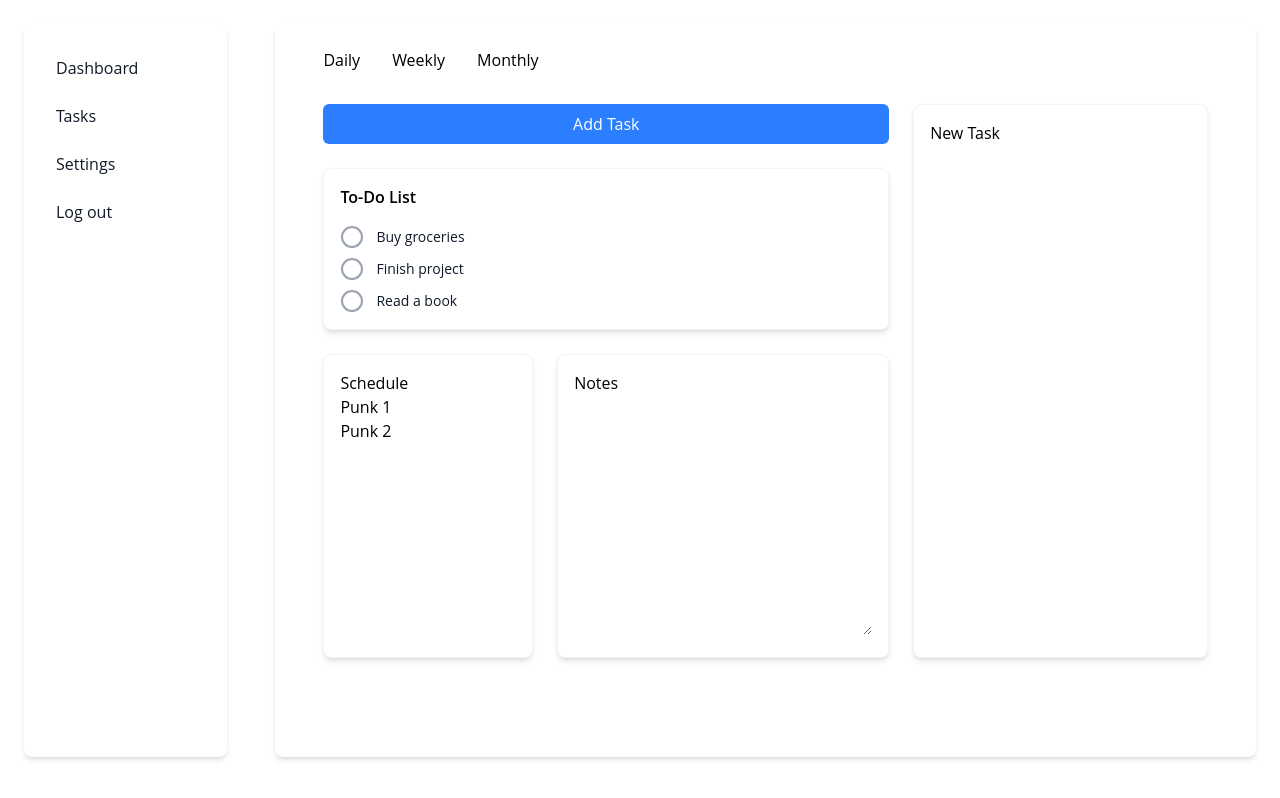
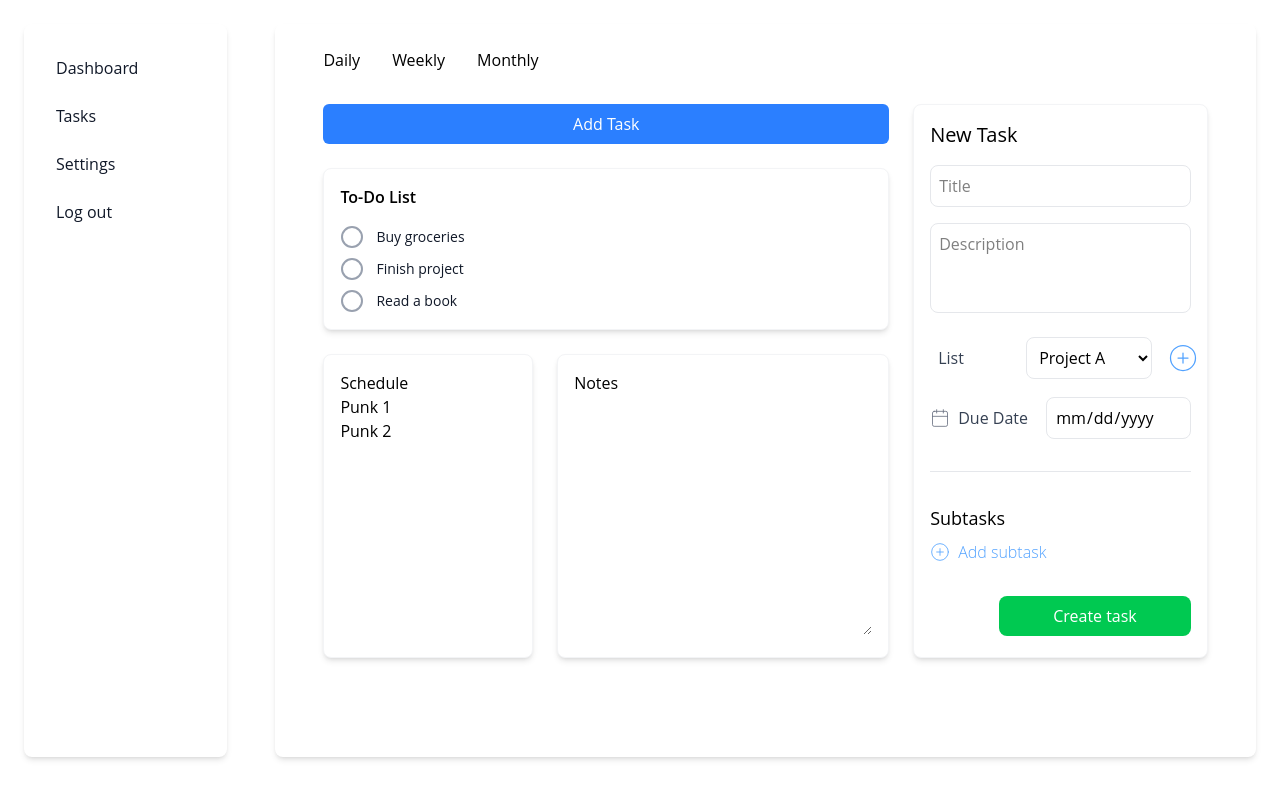
Before and after one commit to yaruta/planner-app, a Next.js app: page /tasks in a window 1280 px wide. Built offline with nearby package versions, Linux system fonts and the light colour scheme; no server answers; sample sign-in values are in the browser's storage.

Commit message:
Implement UI for the new task creation form. #33

```diff
--- a/app/globals.css
+++ b/app/globals.css
@@ -13,3 +13,7 @@ body {
   height: 100%;
   margin: 0;
 }
+
+input[type="date"]::-webkit-calendar-picker-indicator {
+  display: none;
+}
--- a/components/tasks/TasksForm.jsx
+++ b/components/tasks/TasksForm.jsx
@@ -1,10 +1,77 @@
 import Card from "../ui/Card";
+import { PlusCircle, Calendar, ListIcon } from "lucide-react";
 
 export default function TasksForm() {
   return (
     <Card className="h-full">
-      <form>
-        <h2>New Task</h2>
+      <h2 className="text-xl font-normal mb-4">New Task</h2>
+      <form className="space-y-4">
+        <input
+          type="text"
+          name="title"
+          id="title"
+          placeholder="Title"
+          className="w-full p-2 border border-gray-200 rounded-lg focus:outline-none  focus:ring focus:ring-blue-200 "
+        />
+        <textarea
+          name="description"
+          id="description"
+          placeholder="Description"
+          maxLength={250}
+          rows={3}
+          className="w-full p-2 border border-gray-200 rounded-lg focus:outline-none  focus:ring focus:ring-blue-200 resize-none"
+        ></textarea>
+
+        <div className="flex items-center space-x-2">
+          <ListIcon size={20} className="text-gray-500 stroke-1" />
+          <label htmlFor="list" className="text-gray-700 min-w-20">
+            List
+          </label>
+          <select
+            name="list"
+            id="list"
+            className="p-2 border border-gray-200 rounded-lg flex-1 focus:outline-none  focus:ring focus:ring-blue-200"
+          >
+            <optgroup label="Work">
+              <option value="Project A">Project A</option>
+              <option value="Project B">Project B</option>
+            </optgroup>
+            <optgroup label="Personal">
+              <option value="Groceries">Groceries</option>
+              <option value="Fitness">Fitness</option>
+            </optgroup>
+          </select>
+          <button className="p-2 bg-white text-blue-400 hover:text-blue-600">
+            <PlusCircle size={30} className="stroke-1"/>
+          </button>
+        </div>
+
+        <div className="flex items-center space-x-2 border-b border-gray-200 pb-8">
+          <Calendar size={20} className="text-gray-500 stroke-1" />
+          <label htmlFor="due-date" className="text-gray-700 min-w-20">
+            Due Date
+          </label>
+          <input
+            type="date"
+            name="date"
+            id="date"
+            className="p-2 border border-gray-200 rounded-lg flex-1 focus:outline-none  focus:ring focus:ring-blue-200"
+          />
+        </div>
+
+        <div className="mt-8">
+          <h3 className="text-lg mb-2">Subtasks</h3>
+          <button className="flex items-center space-x-2 text-blue-400 hover:text-blue-600">
+            <PlusCircle size={20} className="stroke-1"/>
+            <span className="font-thin">Add subtask</span>
+          </button>
+          <ul className="mt-2 space-y-1">{/* List of subtasks */}</ul>
+        </div>
+        <div className="flex justify-end mt-8">
+          <button className="p-2 bg-green-500 rounded-lg text-white hover:bg-green-700 min-w-48">
+            Create task
+          </button>
+        </div>
       </form>
     </Card>
   );
```
